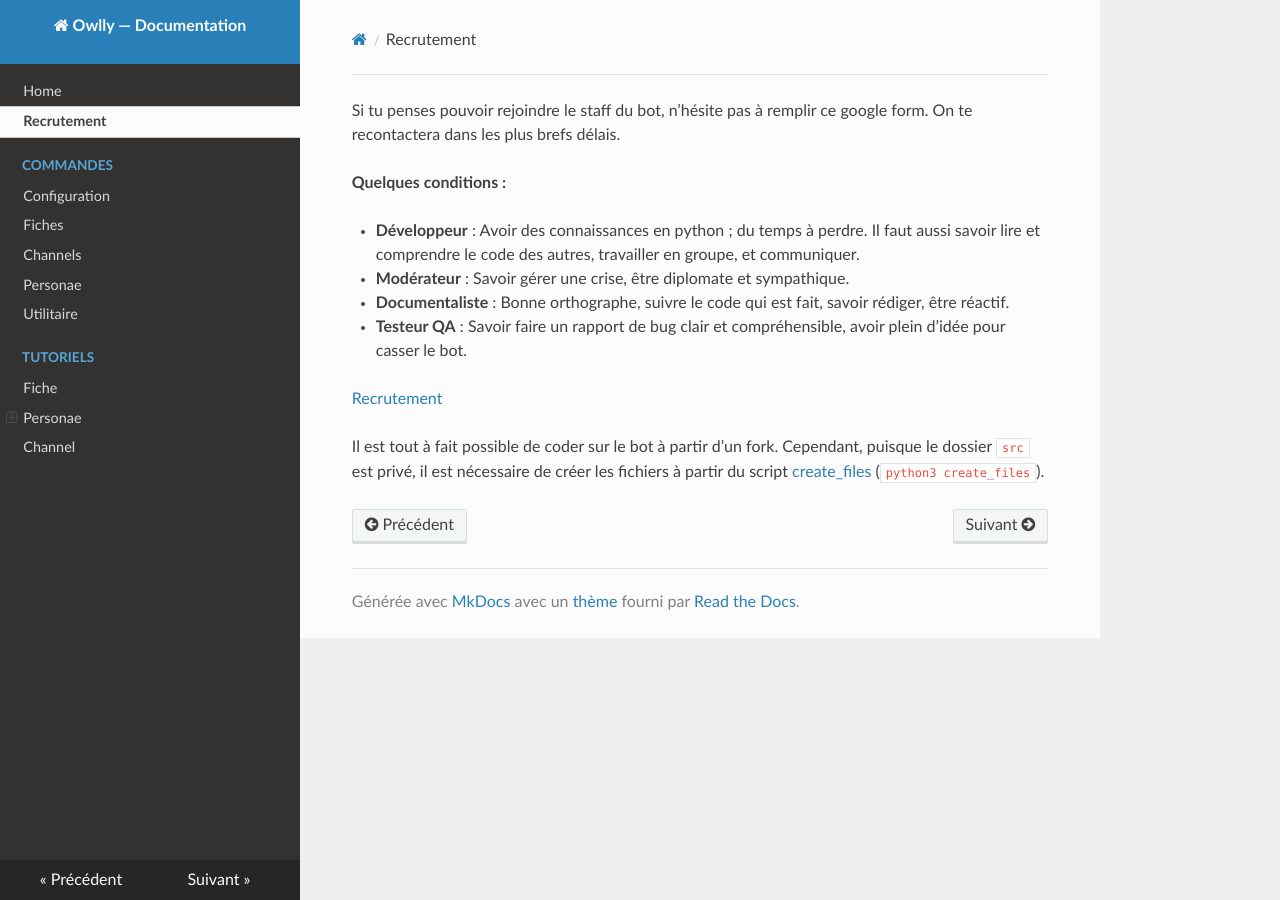
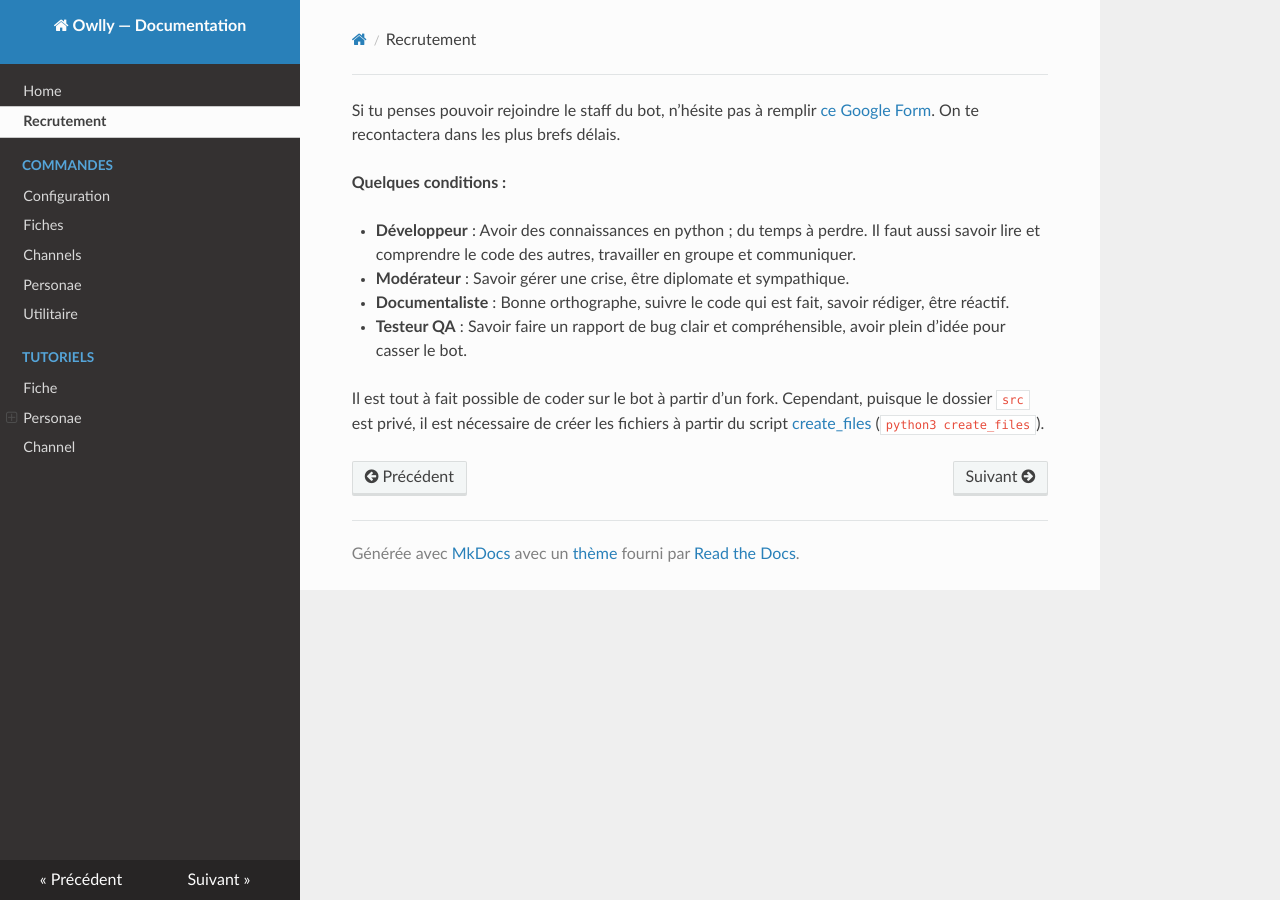
Before and after one commit to OwllyBot/Docs, an MkDocs documentation site: the page built from docs/recrut.md, in a window 1280 px wide. Built offline with MkDocs 1.6.1, drawn with Linux system fonts in a browser that asks for light colours; nearby versions of some CDN libraries.

Commit message:
📝 Recrutement fichier

```diff
--- a/docs/recrut.md
+++ b/docs/recrut.md
@@ -2,15 +2,13 @@
 title: Recrutement
 ---
 
-Si tu penses pouvoir rejoindre le staff du bot, n'hésite pas à remplir ce google form. On te recontactera dans les plus brefs délais.
+Si tu penses pouvoir rejoindre le staff du bot, n'hésite pas à remplir [ce Google Form](https://forms.gle/EfgxcpDA5vcfuFYP7). On te recontactera dans les plus brefs délais.
 
 **Quelques conditions :**
 
-- **Développeur** : Avoir des connaissances en python ; du temps à perdre. Il faut aussi savoir lire et comprendre le code des autres, travailler en groupe, et communiquer.
+- **Développeur** : Avoir des connaissances en python ; du temps à perdre. Il faut aussi savoir lire et comprendre le code des autres, travailler en groupe et communiquer.
 - **Modérateur** : Savoir gérer une crise, être diplomate et sympathique.
 - **Documentaliste** : Bonne orthographe, suivre le code qui est fait, savoir rédiger, être réactif.
 - **Testeur QA** : Savoir faire un rapport de bug clair et compréhensible, avoir plein d'idée pour casser le bot.
 
-[Recrutement](https://forms.gle/EfgxcpDA5vcfuFYP7)
-
 Il est tout à fait possible de coder sur le bot à partir d'un fork. Cependant, puisque le dossier `src` est privé, il est nécessaire de créer les fichiers à partir du script [create_files](https://github.com/OwllyBot/Owlly/tree/dev/instruction_fork) (`python3 create_files`).
```
